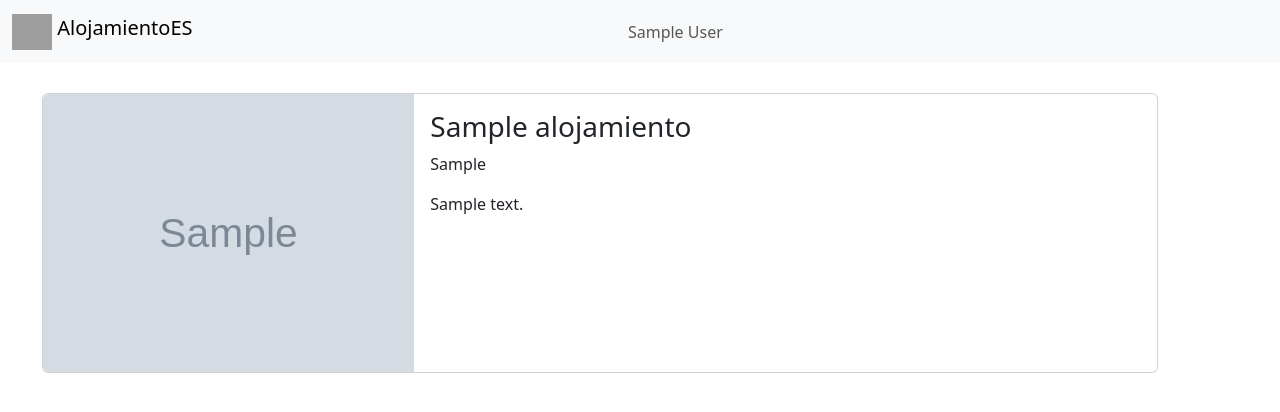
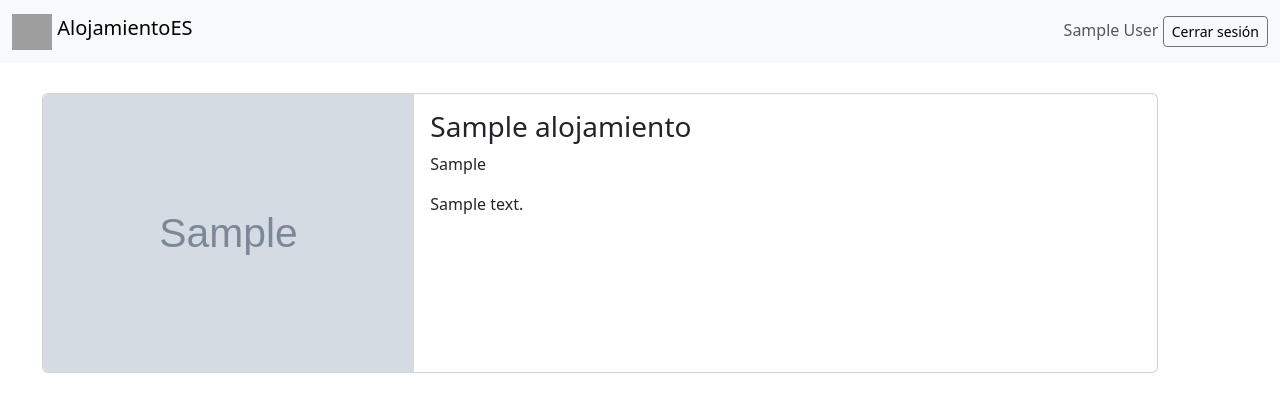
Before and after one commit to Tec-Mirna/Alojamientos, a PHP site: page /home.php in a window 1280 px wide. Shown: the top 412 px of the page. Run offline with PHP 8.4, Linux system fonts and the light colour scheme; the visitor is signed in with stand-in values (Sample User, id 1); tables that the repository leaves empty or names only in its code hold one stand-in row (values such as "Sample post"); grey boxes marked "Sample" are stand-in pictures; grey boxes are pictures that could not be loaded.

Commit message:
Modificación del navbar

```diff
--- a/home.php
+++ b/home.php
@@ -24,12 +24,16 @@ session_start();  /* Inicia la sesión y permite acceder a la variable */
       <img src="https://cdn-icons-png.flaticon.com/512/7602/7602952.png" alt="Logo" width="40" height="36" class="d-inline-block align-text-top">
       AlojamientoES
     </a>
-    <?php if(isset($_SESSION['nombre_completo'])): ?> <!-- Verifica si existe la variable  -->
-      <span class="navbar-text"> <?php echo $_SESSION['nombre_completo']; ?></span> <!-- Mostrar el nombre del usuario en base de dats -->
-      <a href="logout.php" class="btn btn-outline-light">Cerrar sesión</a> <!-- Enlace para cerrar sesión -->
-    <?php endif; ?> <!-- Si no inicia sesion y no existe la variable de sesión llamda nombre_completo el bloque no se ejecuta y no se muestra  -->
+    <div class="ml-auto">
+      <?php if(isset($_SESSION['nombre_completo'])): ?> <!-- Verifica si existe la variable  -->
+        <span class="navbar-text">  <?php echo $_SESSION['nombre_completo']; ?><!-- Mostrar el nombre del usuario en base de datos -->
+        <a href="logout.php" class="btn btn-outline-secondary btn-sm">Cerrar sesión</a>
+      <?php endif; ?> <!-- Si no inicia sesión y no existe la variable de sesión llamada nombre_completo, el bloque no se ejecuta y no se muestra  -->
+    </div>
   </div>
 </nav>
+
+
 
 
 </body>
```
